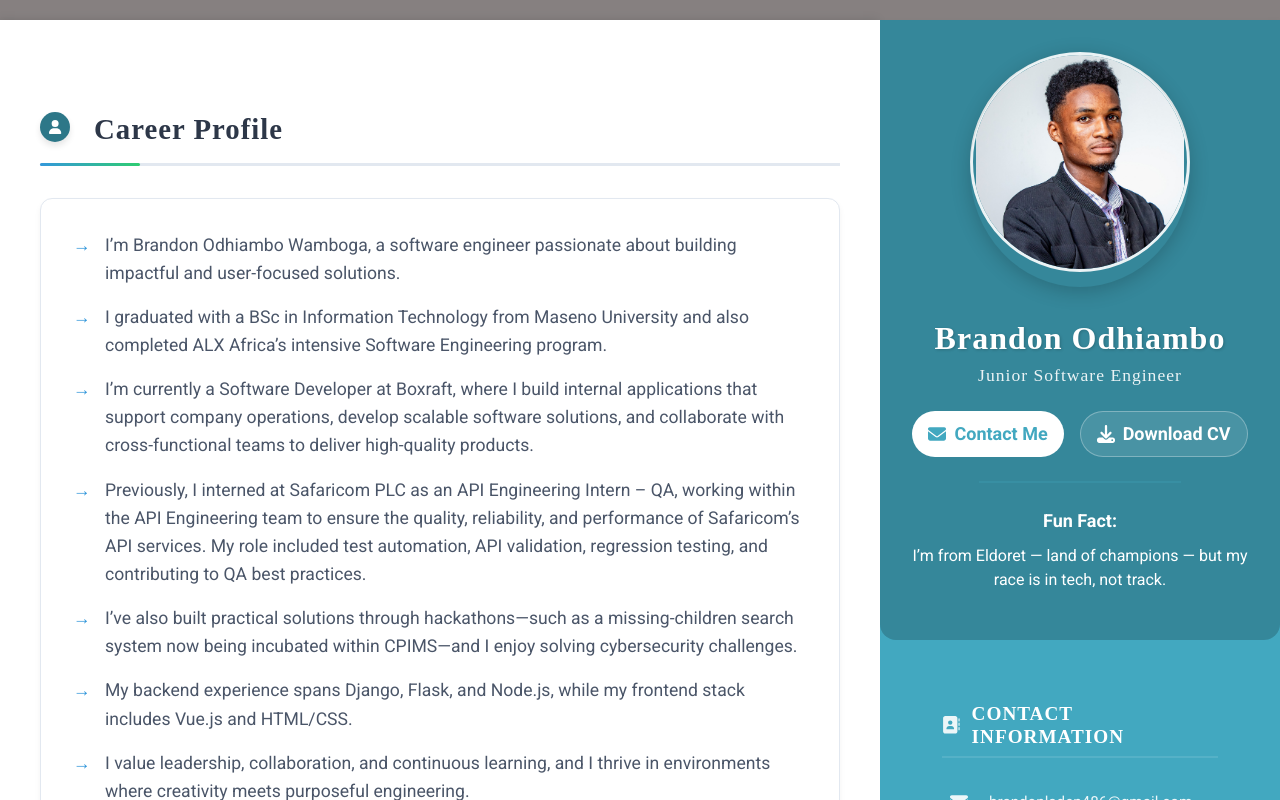
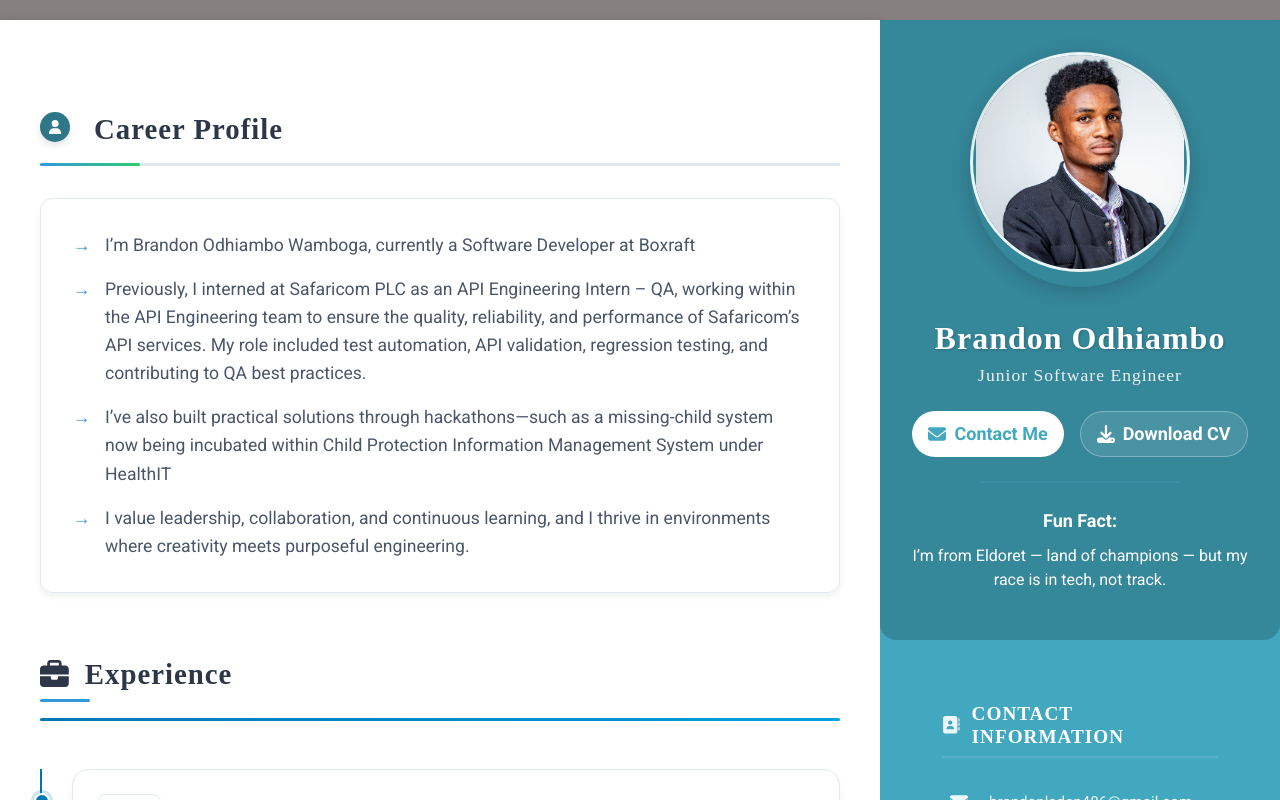
Before and after one commit to brandonladen/My_Digital_Portfolio, a Vue app: page / in a window 1280 px wide. Shown: the top 800 px of the page. Built offline with nearby package versions, Linux system fonts and the light colour scheme; no server answers.

Commit message:
Update SectionSummary.vue

```diff
--- a/src/components/SectionSummary.vue
+++ b/src/components/SectionSummary.vue
@@ -6,17 +6,11 @@
     </h2>
     <div class="summary">
      <ul>
-      <li>I’m Brandon Odhiambo Wamboga, a software engineer passionate about building impactful and user-focused solutions.</li>
-
-      <li>I graduated with a BSc in Information Technology from Maseno University and also completed ALX Africa’s intensive Software Engineering program.</li>
-
-      <li>I’m currently a Software Developer at Boxraft, where I build internal applications that support company operations, develop scalable software solutions, and collaborate with cross-functional teams to deliver high-quality products.</li>
+      <li>I’m Brandon Odhiambo Wamboga, currently a Software Developer at Boxraft</li>
 
       <li>Previously, I interned at Safaricom PLC as an API Engineering Intern – QA, working within the API Engineering team to ensure the quality, reliability, and performance of Safaricom’s API services. My role included test automation, API validation, regression testing, and contributing to QA best practices.</li>
 
-      <li>I’ve also built practical solutions through hackathons—such as a missing-children search system now being incubated within CPIMS—and I enjoy solving cybersecurity challenges.</li>
-
-      <li>My backend experience spans Django, Flask, and Node.js, while my frontend stack includes Vue.js and HTML/CSS.</li>
+      <li>I’ve also built practical solutions through hackathons—such as a missing-child system now being incubated within Child Protection Information Management System under HealthIT</li>
 
       <li>I value leadership, collaboration, and continuous learning, and I thrive in environments where creativity meets purposeful engineering.</li>
     </ul>
```
